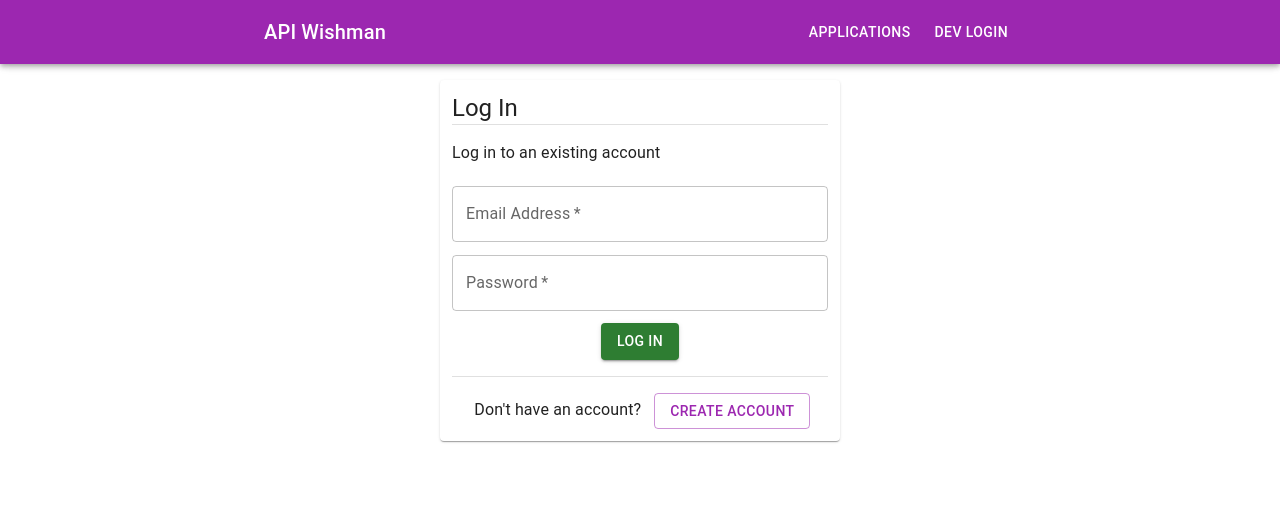
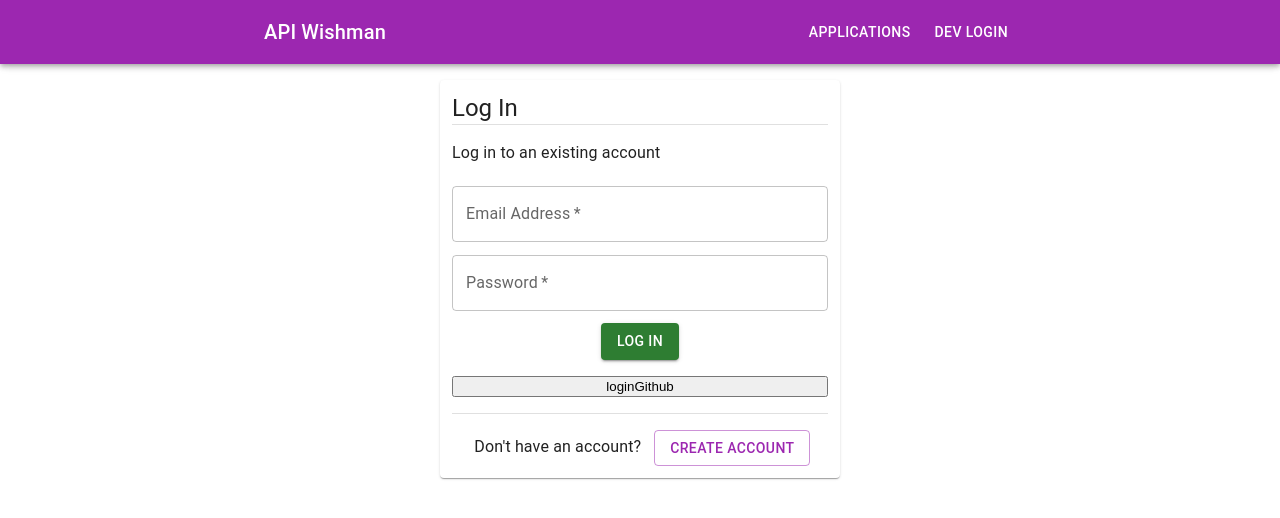
Before and after one commit to WinDogsXP/api-wishman-next, a Next.js app: page /dev/login in a window 1280 px wide. Shown: the top 518 px of the page. Built offline with nearby package versions, Linux system fonts and the light colour scheme; no server answers.

Commit message:
sign in with github

```diff
--- a/src/app/dev/login/page.tsx
+++ b/src/app/dev/login/page.tsx
@@ -2,6 +2,7 @@
 import {
   useAuthState,
   useSignInWithEmailAndPassword,
+  useSignInWithGithub,
 } from "react-firebase-hooks/auth";
 import { auth } from "@/app/firebase/config";
 import {
@@ -22,6 +23,10 @@ import handleRouterPush from "@/util/handleRouterPush";
 const SignIn = () => {
   const [signInWithEmailAndPassword, user, loading, error] =
     useSignInWithEmailAndPassword(auth);
+  const [signInWithGithub, userGithub, loadingGithub, errorGithub] =
+    useSignInWithGithub(auth);
+  const [signInWithGoogle, userGoogle, loadingGoogle, errorGoogle] =
+    useSignInWithGithub(auth);
   const [userState] = useAuthState(auth);
   const router = useRouter();
   const theme = useTheme();
@@ -36,6 +41,13 @@ const SignIn = () => {
     console.log(user);
     sessionStorage.setItem("user", JSON.stringify(user));
     return false;
+  };
+  const handleGithub = async (event: FormEvent) => {
+    event.preventDefault;
+    const res = await signInWithGithub();
+    console.log(errorGithub);
+    console.log(userGithub);
+    console.log(loading);
   };
 
   useEffect(() => {
@@ -62,6 +74,7 @@ const SignIn = () => {
         <Typography variant="h5">Log In</Typography>
         <Divider />
       </Box>
+
       <Box
         component="form"
         onSubmit={handleLogIn}
@@ -114,6 +127,7 @@ const SignIn = () => {
           </Button>
         </Box>
       </Box>
+      <button onClick={handleGithub}>loginGithub</button>
       <Divider />
       <Box sx={{ display: "flex", gap: 1, textAlign: "center", mx: "auto" }}>
         <Typography sx={{ p: 0.6 }}>Don&apos;t have an account?</Typography>
```
